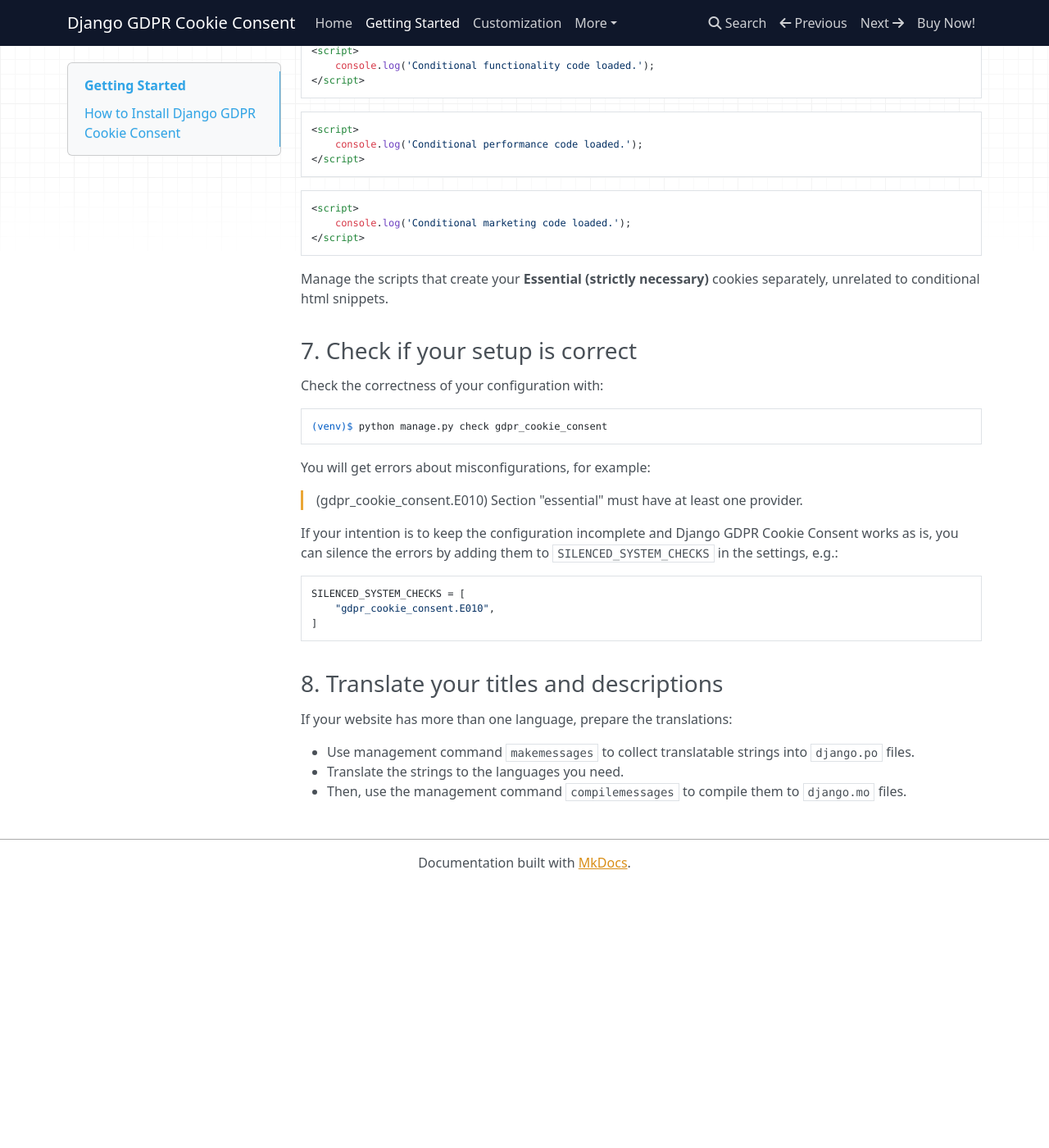
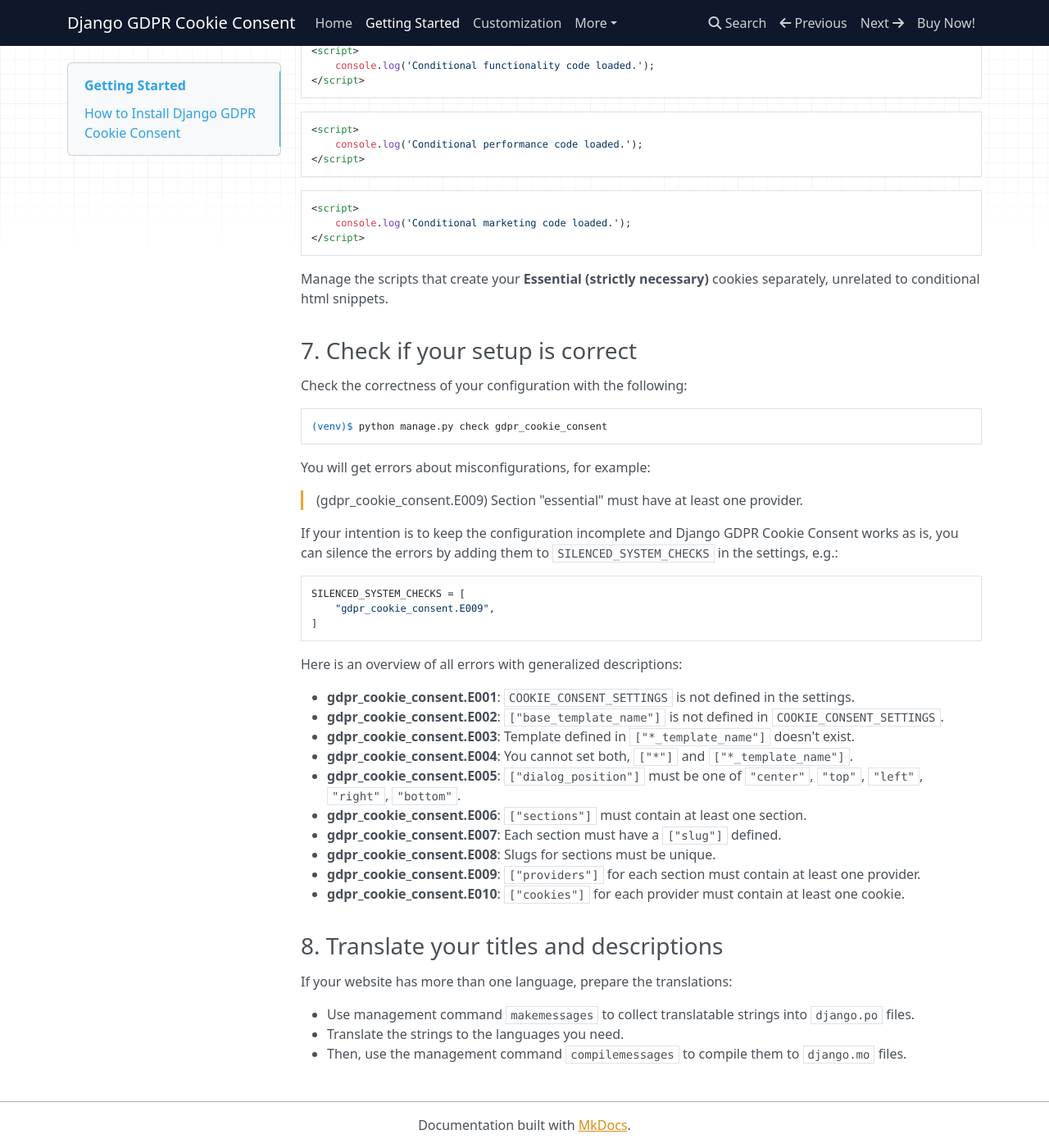
Before and after one commit to websightful/django-gdpr-cookie-consent-docs, an MkDocs documentation site: the page built from src/getting-started.md, in a window 1280 px wide and 1400 px high, scrolled down 2326 px. Shown: the whole window at 82% size. Built offline with MkDocs 1.6.1, drawn with Linux system fonts in a browser that asks for light colours; nearby versions of some CDN libraries; before the commit the page ends 3406 px from its top, so only the background shows below that; some of the changed text lies outside the part shown.

Commit message:
✨ v3.2.1

````diff
--- a/docs/index.html
+++ b/docs/index.html
@@ -191,7 +191,7 @@
 </tr>
 <tr>
 <td>Latest package version</td>
-<td>3.2.0</td>
+<td>3.2.1</td>
 </tr>
 </tbody>
 </table>
@@ -322,5 +322,5 @@
 
 <!--
 MkDocs version : 1.3.1
-Build Date UTC : 2025-04-05 22:24:39.300259+00:00
+Build Date UTC : 2025-04-06 17:07:28.773335+00:00
 -->
--- a/src/getting-started.md
+++ b/src/getting-started.md
@@ -122,7 +122,7 @@
 
 ### 7. Check if your setup is correct
 
-Check the correctness of your configuration with:
+Check the correctness of your configuration with the following:
 
 ```shell
 (venv)$ python manage.py check gdpr_cookie_consent
@@ -130,15 +130,28 @@
 
 You will get errors about misconfigurations, for example:
 
-> (gdpr\_cookie\_consent.E010) Section "essential" must have at least one provider.
+> (gdpr\_cookie\_consent.E009) Section "essential" must have at least one provider.
 
 If your intention is to keep the configuration incomplete and Django GDPR Cookie Consent works as is, you can silence the errors by adding them to `SILENCED_SYSTEM_CHECKS` in the settings, e.g.:
 
 ```python
 SILENCED_SYSTEM_CHECKS = [
-    "gdpr_cookie_consent.E010",
+    "gdpr_cookie_consent.E009",
 ]
 ```
+
+Here is an overview of all errors with generalized descriptions:
+
+- **gdpr\_cookie\_consent.E001**: `COOKIE_CONSENT_SETTINGS` is not defined in the settings.
+- **gdpr\_cookie\_consent.E002**: `["base_template_name"]` is not defined in `COOKIE_CONSENT_SETTINGS`.
+- **gdpr\_cookie\_consent.E003**: Template defined in `["*_template_name"]` doesn't exist.
+- **gdpr\_cookie\_consent.E004**: You cannot set both, `["*"]` and `["*_template_name"]`.
+- **gdpr\_cookie\_consent.E005**: `["dialog_position"]` must be one of `"center"`, `"top"`, `"left"`, `"right"`, `"bottom"`.
+- **gdpr\_cookie\_consent.E006**: `["sections"]` must contain at least one section.
+- **gdpr\_cookie\_consent.E007**: Each section must have a `["slug"]` defined.
+- **gdpr\_cookie\_consent.E008**: Slugs for sections must be unique.
+- **gdpr\_cookie\_consent.E009**: `["providers"]` for each section must contain at least one provider.
+- **gdpr\_cookie\_consent.E010**: `["cookies"]` for each provider must contain at least one cookie.
 
 ### 8. Translate your titles and descriptions
 
````
Also changed, not shown: other parts of src/getting-started.md (+2 -2 lines), docs/changelog/index.html (+18 -8 lines), docs/getting-started/index.html (+18 -5 lines), docs/sitemap.xml (+6 -6 lines), src/changelog.md (+9 -1 lines), src/index.md (+1 -1 lines), docs/search/search_index.json, 2 other files.
